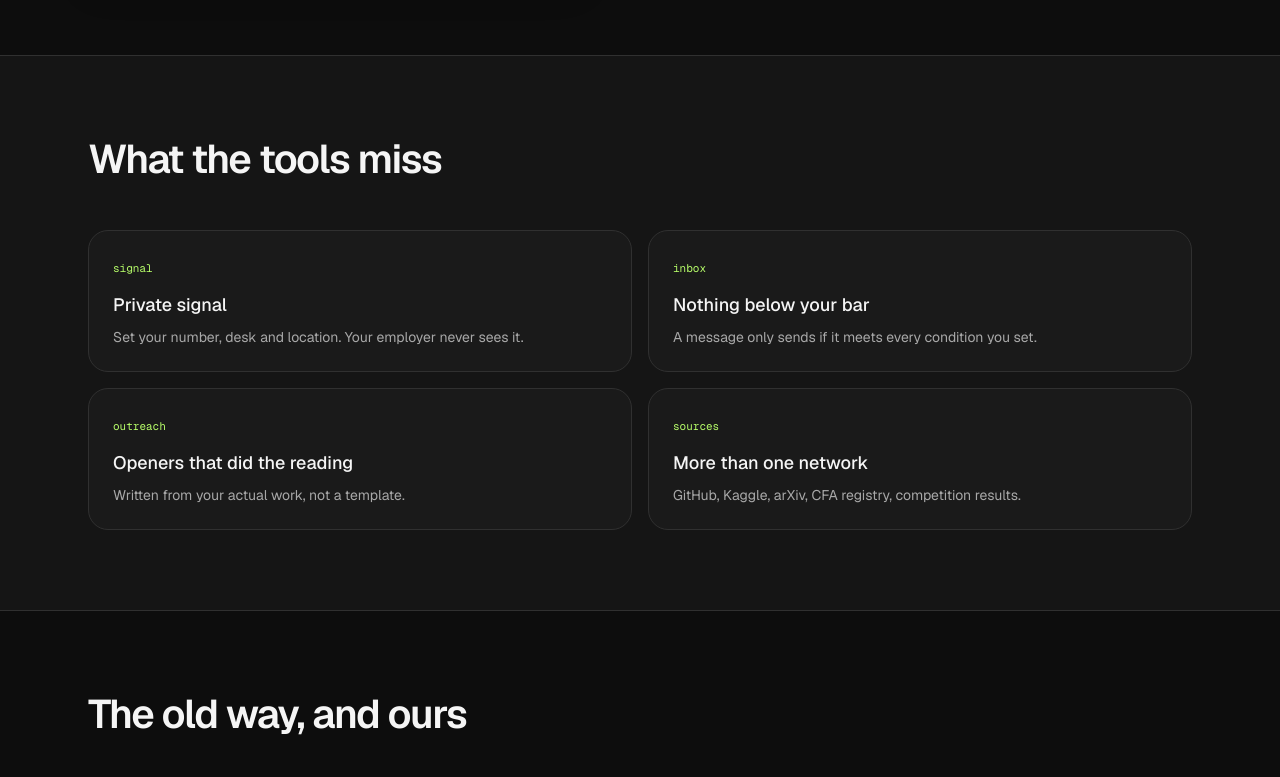
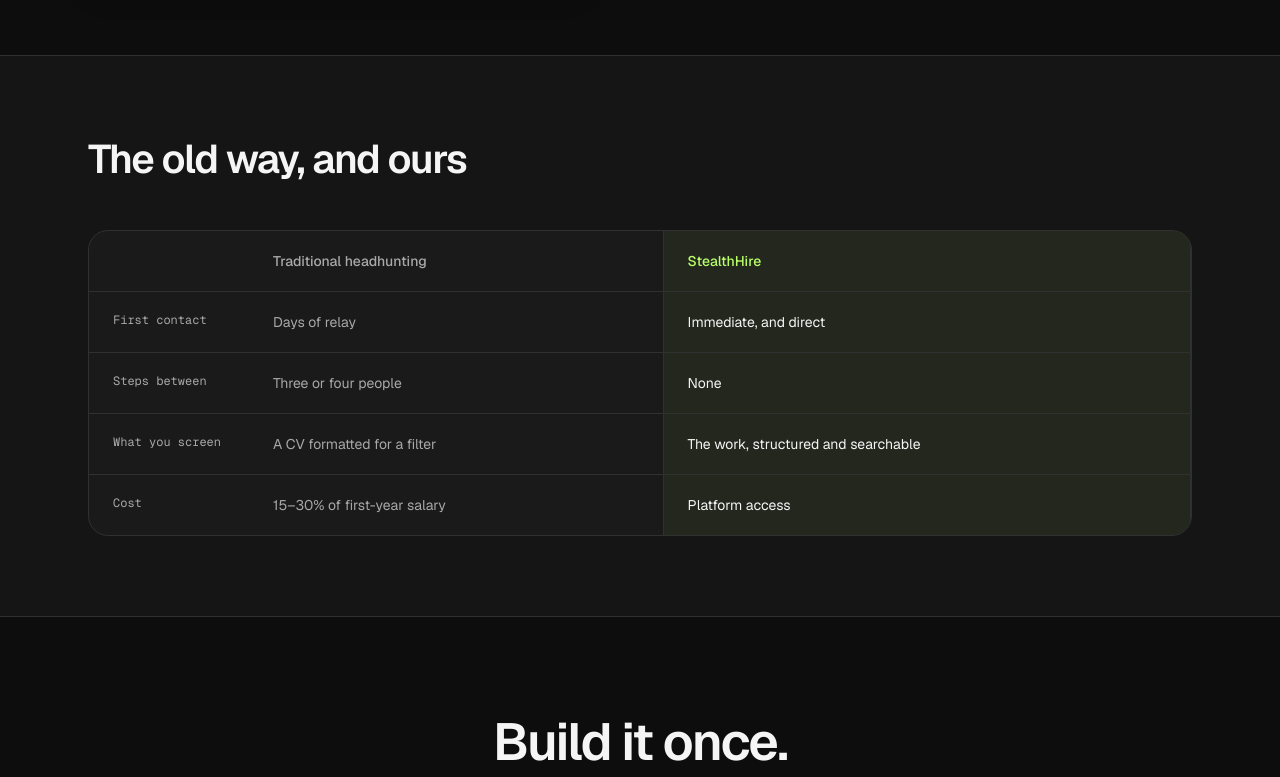
Before and after one commit to llisowski27-hub/stealthhire, a Next.js app in the folder apps/web/: page / in a window 1280 px wide. Shown: the part 2080-2857 px from the top of the page. Built offline with nearby package versions, Linux system fonts and the light colour scheme.

Commit message:
Remove the 'What the tools miss' section
Deletes the capabilities grid and its component. The comparison section
takes the raised background to keep the alternation intact.

Co-Authored-By: Claude Opus 5 <noreply@anthropic.com>
Claude-Session: https://claude.ai/code/session_018ieQaRgXxtmmU8j7XXeFaN

```diff
--- a/apps/web/src/app/page.tsx
+++ b/apps/web/src/app/page.tsx
@@ -2,7 +2,6 @@ import { ButtonLink } from "@/components/ui/button-link";
 import { Bento } from "@/components/marketing/bento";
 import { NON_TARGET_ARCHETYPE } from "@/components/marketing/candidate-archetypes";
 import { CandidateSpotlight } from "@/components/marketing/candidate-spotlight";
-import { Capabilities } from "@/components/marketing/capabilities";
 import { Comparison } from "@/components/marketing/comparison";
 import { Hero } from "@/components/marketing/hero";
 import { SourceLogos } from "@/components/marketing/source-logos";
@@ -91,14 +90,11 @@ export default function Home() {
         </div>
       </section>
 
-      <Section headingId="capabilities-heading" title="What the tools miss" raised>
-        <Capabilities />
-      </Section>
-
       <Section
         id="comparison"
         headingId="comparison-heading"
         title="The old way, and ours"
+        raised
       >
         <Comparison />
       </Section>
--- a/apps/web/src/components/marketing/capabilities.tsx
+++ /dev/null
@@ -1,50 +0,0 @@
-type Capability = {
-  label: string;
-  title: string;
-  line: string;
-};
-
-const CAPABILITIES: readonly Capability[] = [
-  {
-    label: "signal",
-    title: "Private signal",
-    line: "Set your number, desk and location. Your employer never sees it.",
-  },
-  {
-    label: "inbox",
-    title: "Nothing below your bar",
-    line: "A message only sends if it meets every condition you set.",
-  },
-  {
-    label: "outreach",
-    title: "Openers that did the reading",
-    line: "Written from your actual work, not a template.",
-  },
-  {
-    label: "sources",
-    title: "More than one network",
-    line: "GitHub, Kaggle, arXiv, CFA registry, competition results.",
-  },
-];
-
-/** The four capabilities that differentiate the platform, one line each. */
-export function Capabilities() {
-  return (
-    <div className="grid gap-4 sm:grid-cols-2">
-      {CAPABILITIES.map((capability) => (
-        <div
-          key={capability.label}
-          className="rounded-xl border border-edge bg-surface-1 p-6"
-        >
-          <span className="font-mono text-[0.6875rem] text-accent">
-            {capability.label}
-          </span>
-          <h3 className="mt-3 text-lg font-medium text-foreground">
-            {capability.title}
-          </h3>
-          <p className="mt-2 text-sm text-muted">{capability.line}</p>
-        </div>
-      ))}
-    </div>
-  );
-}
```
